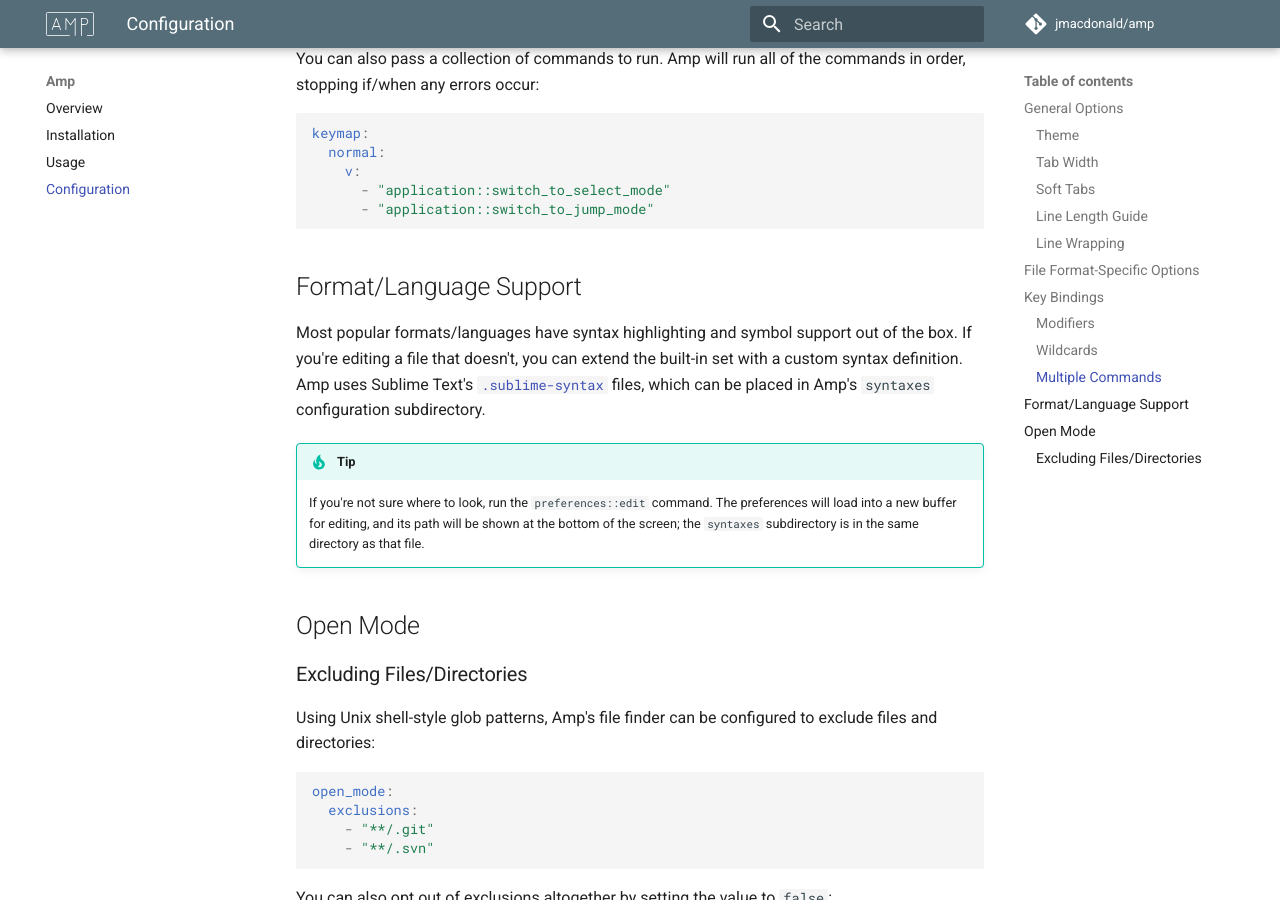
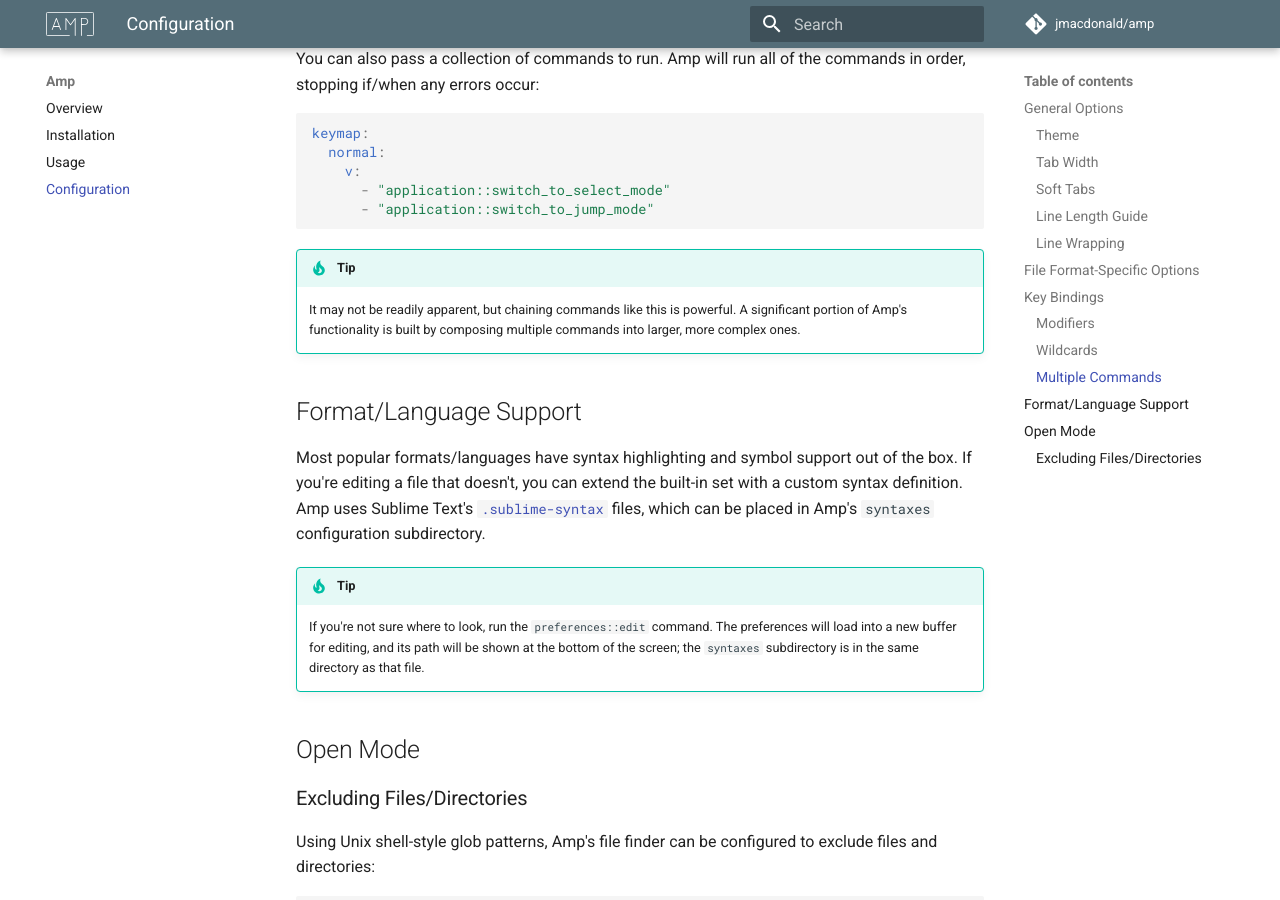
Before and after one commit to jmacdonald/amp, an MkDocs documentation site: the page built from documentation/pages/configuration.md, in a window 1280 px wide and 900 px high, scrolled down 2695 px. Built offline with MkDocs 1.6.1 and Material for MkDocs 9.7.7, drawn with Linux system fonts in a browser that asks for light colours; comment, search, counter and statistics services are not loaded; old or Windows-style settings are respelled for this version of MkDocs.

Commit message:
Add a note about the importance of composing commands

````diff
--- a/documentation/pages/configuration.md
+++ b/documentation/pages/configuration.md
@@ -124,6 +124,10 @@ keymap:
       - "application::switch_to_jump_mode"
 ```
 
+!!! tip
+    It may not be readily apparent, but chaining commands like this is powerful. A significant portion of Amp's functionality is
+    built by composing multiple commands into larger, more complex ones.
+
 ## Format/Language Support
 
 Most popular formats/languages have syntax highlighting and symbol support out of the box. If you're editing a file that doesn't, you can extend the built-in set with a custom syntax definition. Amp uses Sublime Text's [`.sublime-syntax`](https://www.sublimetext.com/docs/3/syntax.html) files, which can be placed in Amp's `syntaxes` configuration subdirectory.
````
